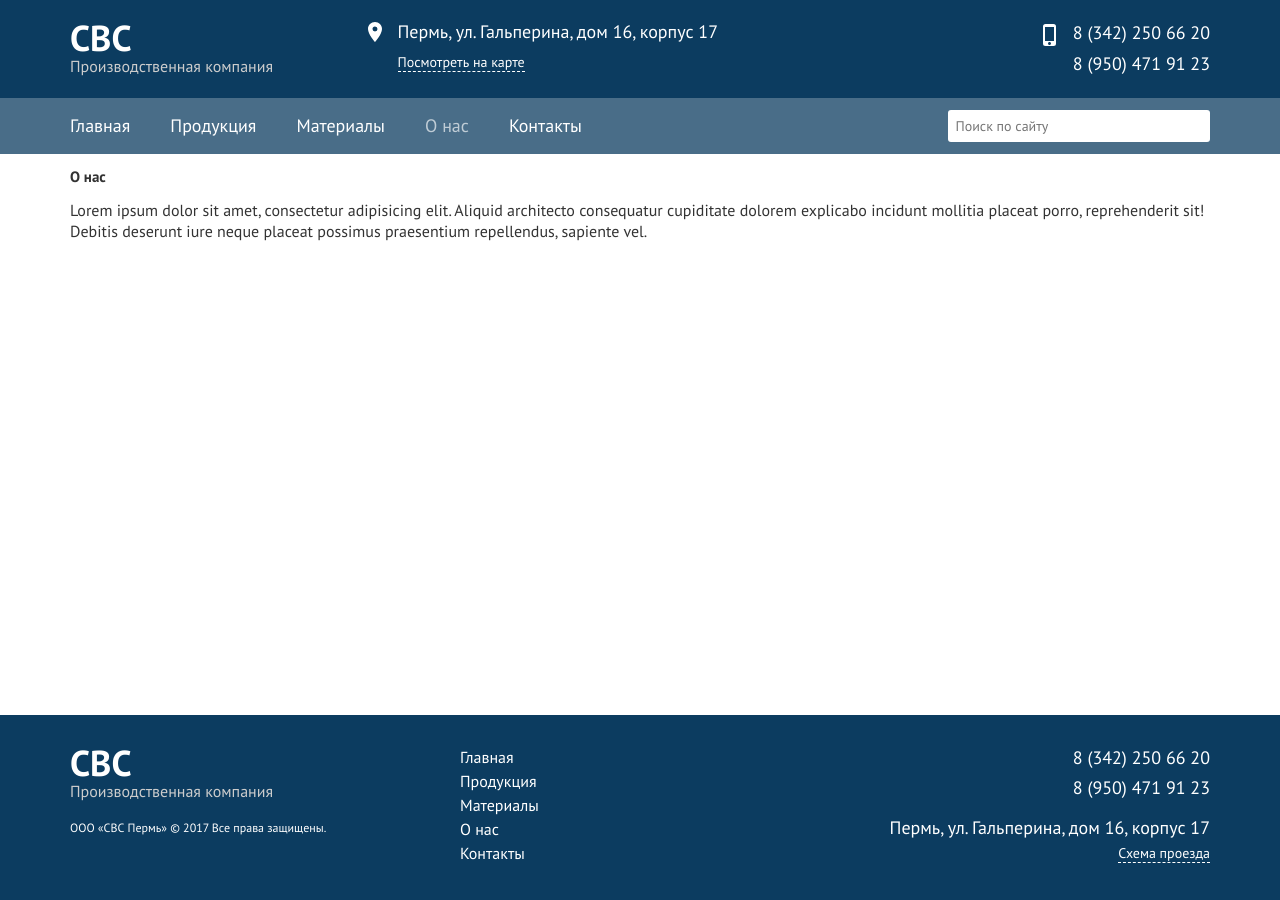
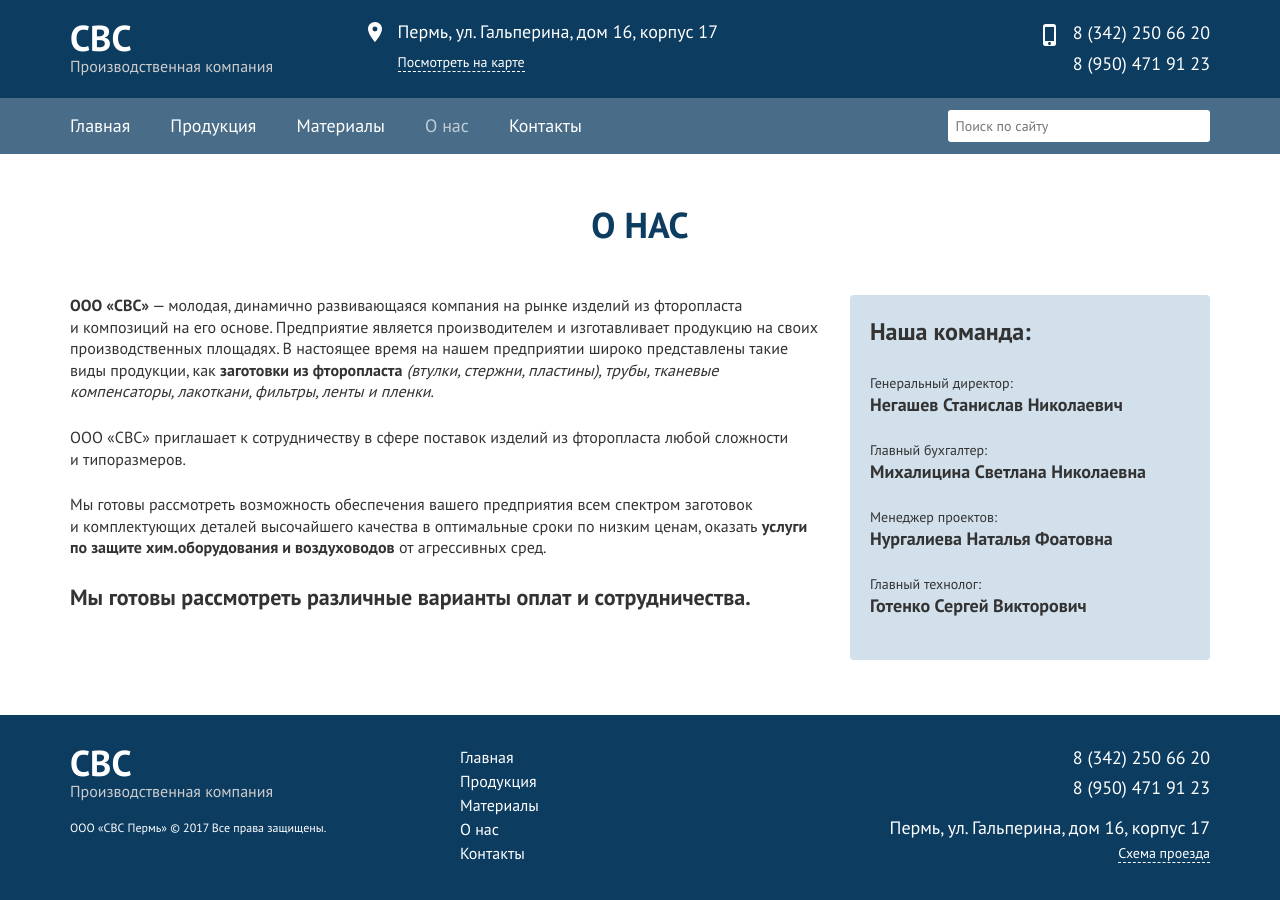
Before and after one commit to ponomarev-iv/svs-perm, a Jekyll site: the page built from about.html, in a window 1280 px wide. Built offline with Jekyll 4.4.1, drawn with Linux system fonts in a browser that asks for light colours; a script that is not in the unit is left out.

Commit message:
Начал делать страницу О НАС

```diff
--- a/_dev/scss/includes/_helpers.scss
+++ b/_dev/scss/includes/_helpers.scss
@@ -20,3 +20,7 @@
 .text-center{
     text-align: center;
 }
+
+.f-22{
+    font-size: 2.2rem;
+}
--- a/_dev/scss/includes/_table.scss
+++ b/_dev/scss/includes/_table.scss
@@ -1,3 +1,4 @@
+//table
 .reg-table{
     width: 100%;
     margin-bottom: 40px;
--- /dev/null
+++ b/about.html
@@ -0,0 +1,57 @@
+---
+layout: page
+title: Страница о нас
+header-name: О нас
+excerpt: Страница, о компании
+order: 4
+---
+
+<h1 class="section-title section-title_mrg-top">
+    О нас
+</h1>
+
+<div class="row">
+    <div class="col-md-8 col-sm-8 col-xs-12">
+        <p>
+            <strong>ООО &laquo;СВС&raquo;</strong>&nbsp;&mdash; молодая, динамично развивающаяся компания на&nbsp;рынке изделий из&nbsp;фторопласта и&nbsp;композиций на&nbsp;его основе. Предприятие является производителем и&nbsp;изготавливает продукцию на&nbsp;своих производственных площадях. В&nbsp;настоящее время на&nbsp;нашем предприятии широко представлены такие виды продукции, как <strong>заготовки из&nbsp;фторопласта</strong> <em>(втулки, стержни, пластины), трубы, тканевые компенсаторы, лакоткани, фильтры, ленты и&nbsp;пленки</em>.
+        </p>
+
+        <p>
+            ООО &laquo;СВС&raquo; приглашает к&nbsp;сотрудничеству в&nbsp;сфере поставок изделий из&nbsp;фторопласта любой сложности и&nbsp;типоразмеров.
+        </p>
+
+        <p>
+            Мы&nbsp;готовы рассмотреть возможность обеспечения вашего предприятия всем спектром заготовок и&nbsp;комплектующих деталей высочайшего качества в&nbsp;оптимальные сроки по&nbsp;низким ценам, оказать <strong>услуги по&nbsp;защите хим.оборудования и&nbsp;воздуховодов</strong> от&nbsp;агрессивных сред.
+        </p>
+
+        <p class="f-22">
+            <b>Мы&nbsp;готовы рассмотреть различные варианты оплат и&nbsp;сотрудничества.</b>
+        </p>
+    </div>
+    <div class="col-md-4 col-xs-12">
+        <aside class="team-block">
+            <h5 class="team-block__title">Наша команда:</h5>
+            <div class="team-block__info">
+                <div class="team-block__info-row">
+                    <span class="team-block__abbr">Генеральный директор:</span>
+                    <p>Негашев Станислав Николаевич</p>
+                </div>
+
+                <div class="team-block__info-row">
+                    <span class="team-block__abbr">Главный бухгалтер:</span>
+                    <p>Михалицина Светлана Николаевна</p>
+                </div>
+
+                <div class="team-block__info-row">
+                    <span class="team-block__abbr">Менеджер проектов:</span>
+                    <p>Нургалиева Наталья Фоатовна</p>
+                </div>
+
+                <div class="team-block__info-row">
+                    <span class="team-block__abbr">Главный технолог:</span>
+                    <p>Готенко Сергей Викторович</p>
+                </div>
+            </div>
+        </aside>
+    </div>
+</div>
--- a/about.md
+++ /dev/null
@@ -1,10 +0,0 @@
----
-layout: page
-title: Страница о нас
-header-name: О нас
-excerpt: Страница, о компании
-order: 4
----
-
-## О нас
-<p>Lorem ipsum dolor sit amet, consectetur adipisicing elit. Aliquid architecto consequatur cupiditate dolorem explicabo incidunt mollitia placeat porro, reprehenderit sit! Debitis deserunt iure neque placeat possimus praesentium repellendus, sapiente vel.</p>
--- a/materialy.html
+++ b/materialy.html
@@ -74,7 +74,7 @@ order: 3
     <tr>
         <td>Ф4С15УВ5</td>
         <td>ТУ 6-05-041-781-84</td>
-        <td> 15% кокса $ 15% углеволокна</td>
+        <td> 15% кокса & 15% углеволокна</td>
     </tr>
     <tr>
         <td>Ф4КС2</td>
```
Also changed, not shown: _dev/scss/includes/_blocks.scss (+19 -0 lines), assets/all.css.
